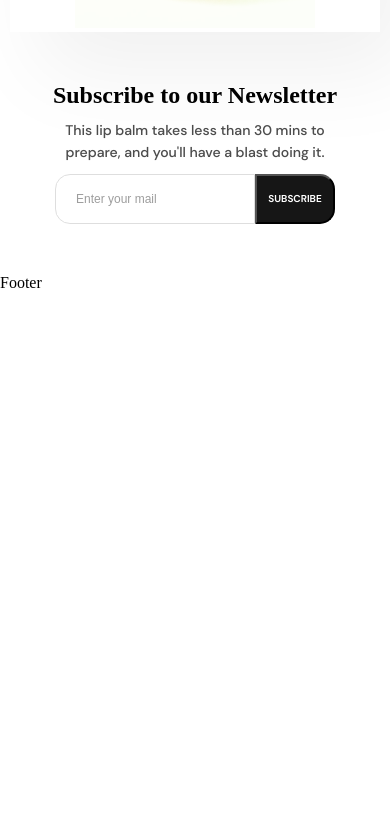
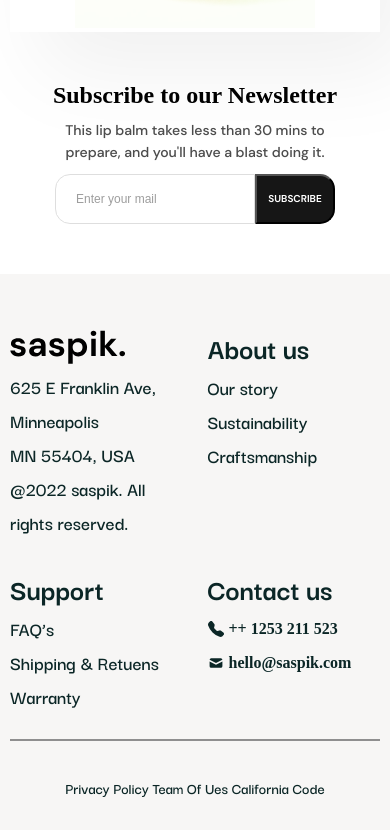
Before and after one commit to SHAKXRUZ/SASPIK, a React (Create React App) app: page / in a window 390 px wide. Shown: the part 3222-4052 px from the top of the page. Before the commit the page ends 3514 px from the top, so only its background shows below. Built offline with nearby package versions, Linux system fonts and the light colour scheme; the HTML template or start-up script is replaced by a standard one.

Commit message:
footer media full

```diff
--- a/src/components/footer/Footer.css
+++ b/src/components/footer/Footer.css
@@ -0,0 +1,150 @@
+@font-face {
+    font-family: 'DMSans-500';
+    src: url('../../assets/fonts/Medium500.ttf');
+}
+
+@font-face {
+    font-family: 'DMSans-700';
+    src: url('../../assets/fonts/Bold700.ttf');
+}
+
+@font-face {
+    font-family: 'Darker-500';
+    src: url('../../assets/fonts/Darker-Medium500.ttf');
+}
+
+@font-face {
+    font-family: 'Darker-600';
+    src: url('../../assets/fonts/Darker-SemiBold600.ttf');
+}
+
+@font-face {
+    font-family: 'Darker-700';
+    src: url('../../assets/fonts/Darker-Bold700.ttf');
+}
+
+.fot {
+    width: 100%;
+    height: auto;
+    padding: 50px 0px;
+    background: #F7F6F5;
+}
+
+.footer_logo {
+    width: 116px;
+    height: 46px;
+}
+
+.footer {
+    margin: 0 auto;
+    padding: 0px 20px;
+    max-width: 1440px;
+}
+
+.footer_content {
+    display: grid;
+    justify-content: space-between;
+    grid-template-columns: 1fr 1fr 1fr 1fr;
+    gap: 30px;
+    padding: 50px 0px;
+    border-bottom: 2px solid #8F8F8F;
+}
+
+
+.footer_bottom_text {
+    text-align: center;
+    font-weight: 600;
+    font-size: 25px;
+    line-height: 34px;
+    font-family: 'Darker-600';
+    color: #0B2626;
+    padding-top: 30px;
+}
+
+.footer_text_card {
+    display: flex;
+    flex-direction: column;
+    gap: 5px;
+}
+
+.footer_card_title {
+    font-family: 'Darker-700';
+    font-weight: 700;
+    font-size: 35px;
+    line-height: 47px;
+    color: #0B2626;
+}
+
+.footer_card_text {
+    font-weight: 600;
+    font-size: 25px;
+    line-height: 34px;
+    color: #0B2626;
+    font-family: 'Darker-600';
+    cursor: pointer;
+}
+
+.footer_link {
+    display: flex;
+    align-items: center;
+    gap: 5px;
+}
+
+.footer_card_sms,
+.footer_card_phone {
+    padding-top: 10px;
+    font-weight: 600;
+    font-size: 20px;
+    line-height: 34px;
+}
+
+.footer_link {
+    color: #0B2626;
+    text-decoration: none;
+}
+
+@media only screen and (max-width:768px) {
+    .fot {
+        padding: 25px 0px;
+    }
+
+    .footer {
+        padding: 0px 10px;
+    }
+
+    .footer_content {
+        grid-template-columns: 1fr 1fr;
+        gap: 25px;
+        padding: 25px 0px;
+    }
+
+    .footer {
+        flex-direction: column;
+        align-items: center;
+        justify-content: center;
+    }
+
+
+    .footer_bottom_text {
+        font-size: 16px;
+        cursor: pointer;
+    }
+
+    .footer_text_card {
+        gap: 0px;
+    }
+
+    .footer_card_title {
+        font-size: 30px;
+    }
+
+    .footer_card_text {
+        font-size: 20px;
+    }
+
+    .footer_card_sms,
+    .footer_card_phone {
+        padding-top: 0px;
+        font-size: 16px;
+    }
+}
--- a/src/components/footer/Footer.jsx
+++ b/src/components/footer/Footer.jsx
@@ -1,7 +1,57 @@
-import './Footer.css';
+import "./Footer.css";
+import footerLogo from "../../assets/images/header_logo.svg";
+import { BsFillTelephoneFill } from "react-icons/bs";
+import { HiMail } from "react-icons/hi";
 const Footer = () => {
-    return (
-        <div className='footer'>Footer</div>
-    )
-}
+  return (
+    <div className="fot">
+      <div className="footer">
+        <div className="footer_content">
+          <div className="footer_text_card">
+            <img className="footer_logo" src={footerLogo} alt="footer_logo" />
+            <p className="footer_card_text">625 E Franklin Ave, Minneapolis</p>
+            <p className="footer_card_text">MN 55404, USA</p>
+            <p className="footer_card_text">
+              @2022 saspik. All rights reserved.
+            </p>
+          </div>
+          <div className="footer_text_card">
+            <p className="footer_card_title">About us</p>
+            <p className="footer_card_text">Our story</p>
+            <p className="footer_card_text">Sustainability</p>
+            <p className="footer_card_text">Craftsmanship</p>
+          </div>
+          <div className="footer_text_card">
+            <p className="footer_card_title">Support</p>
+            <p className="footer_card_text">FAQ’s</p>
+            <p className="footer_card_text">Shipping & Retuens</p>
+            <p className="footer_card_text">Warranty</p>
+          </div>
+          <div className="footer_text_card">
+            <p className="footer_card_title">Contact us</p>
+            <p className="footer_card_phone">
+              <a className="footer_link" href="tel:1253211523">
+                <BsFillTelephoneFill />
+                ++ 1253 211 523
+              </a>
+            </p>
+            <p className="footer_card_sms">
+              <a
+                className="footer_link"
+                href="mailto:ismoilovshaxruz775@gmail.com"
+              >
+                <HiMail />
+                hello@saspik.com
+              </a>
+            </p>
+          </div>
+        </div>
+
+        <p className="footer_bottom_text">
+          Privacy Policy Team Of Ues California Code
+        </p>
+      </div>
+    </div>
+  );
+};
 export default Footer;
```
